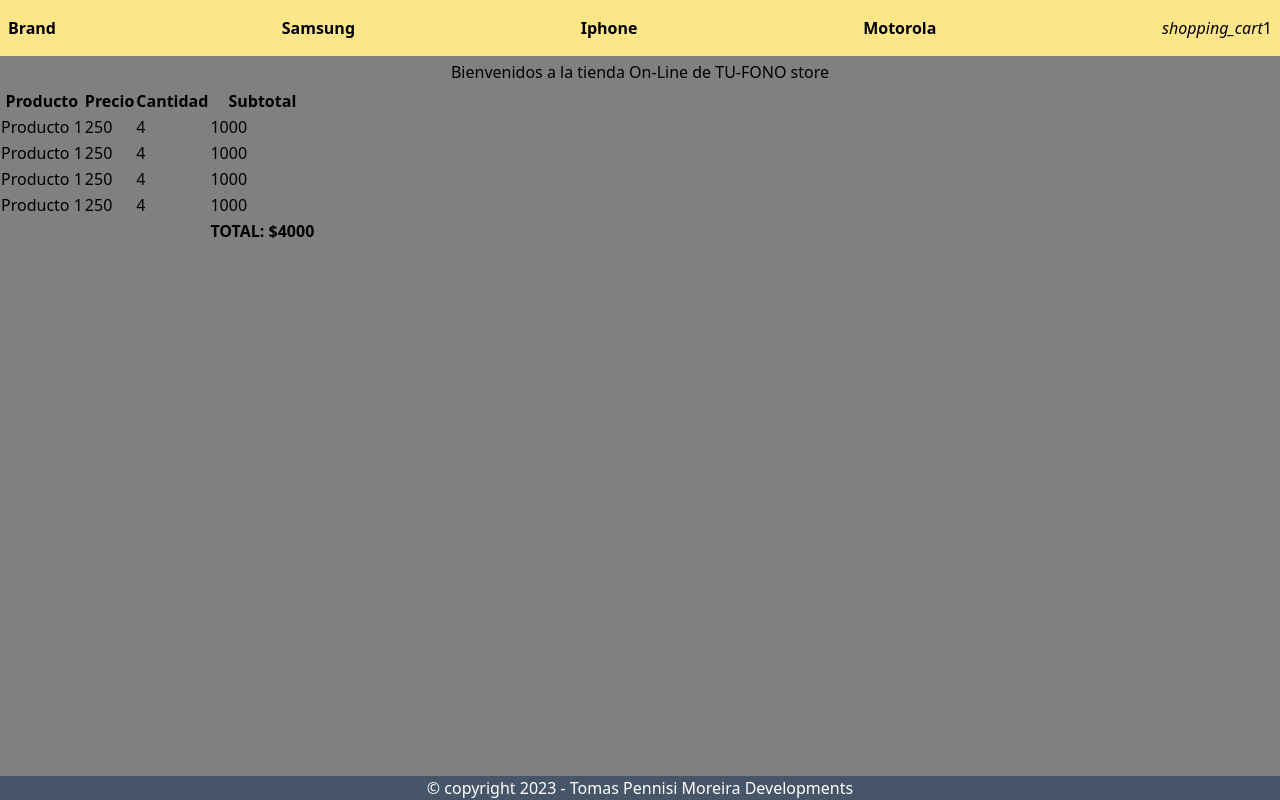
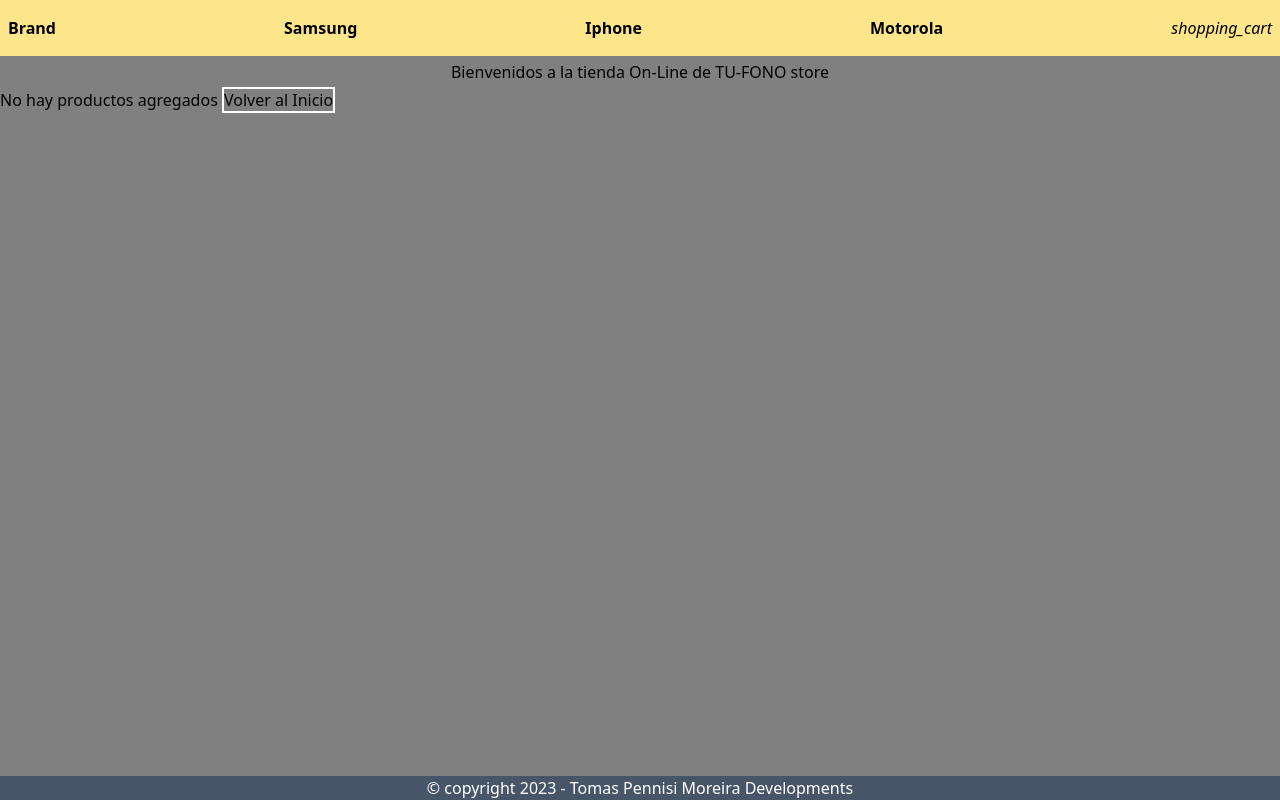
Before and after one commit to moreiratomas22/PreEntrega1PennisiMoreira, a React (Create React App) app: page /cart in a window 1280 px wide. Built offline with nearby package versions, Linux system fonts and the light colour scheme.

Commit message:
Renderizado avanzado, cartWidget con numero de items, informe de carrito vacio

```diff
--- a/src/App.js
+++ b/src/App.js
@@ -18,8 +18,8 @@
         <Route path="/cart" element={<CartContainer />} />
       </Routes>
 
-      <Footer />
     </CartProvider>
+    <Footer />
     </BrowserRouter>
   );
 }
--- a/src/components/CartContainer/CartContainer.js
+++ b/src/components/CartContainer/CartContainer.js
@@ -1,16 +1,18 @@
 import { useContext } from "react"
 import CartTable from "../CartTable/CartTable"
 import { CartContext } from "../CartContext/CartContext"
+import { Link } from "react-router-dom"
 
 const CartContainer = () => {
 
     const {cart} = useContext(CartContext)
-    console.log(cart)
+    const cartLength = cart.length
     return (
-        <CartTable cart={cart}/>
+        <>
+        {(cartLength > 0) ? (<CartTable cart={cart}/>) : (<p>No hay productos agregados <Link to="/" className="border-solid border-2 border-white">Volver al Inicio</Link> </p>)}
+        </>
+
     )
 }
 
 export default CartContainer
-
-// DICE JOACO QUE AGREGUE PARA QUE SE VEA EL CARTTABLE, PERO QUE NECESITO USAR UN MAP(?)
--- a/src/components/CartContext/CartContext.js
+++ b/src/components/CartContext/CartContext.js
@@ -1,11 +1,11 @@
-import { createContext } from "react";
+import { createContext, useState } from "react";
 
 export const CartContext = createContext()
 const Provider = CartContext.Provider
 
 const CartProvider = (props) => {
 
-    const cart = []
+    const [cart, setCart] = useState([])
 
     const addToCart = (item, quantity) => {
         const newItem = {
@@ -13,21 +13,40 @@
             price: item.price,
             quantity: quantity,
         }
-        const validarItemEnArreglo = () => {
-            const index = cart.findIndex(item => item.title === newItem.title)
+
+        const index = cart.findIndex(item => item.title === newItem.title)
+        const isInCart = () => {
             return index !== -1
         }
-        if (validarItemEnArreglo()) {
-            const itemFiltrado = cart.find(item => item.title === newItem.title)
-            itemFiltrado.quantity += newItem.quantity
+        if (isInCart()) {
+            const array = [...cart]
+            array[index].quantity += quantity
+            setCart(array)
         } else {
-            cart.push(newItem)
+            setCart([...cart, newItem])
         }
+    }
+
+    const deleteItemCart = (item) => {
+        const index = cart.findIndex(searchItem => searchItem.title === item.title)
+        const array = [...cart]
+        array.splice(index, 1)
+        setCart(array)
+    }
+
+    const totalCalc = () => {
+        let acum = 0
+        cart.map(item => acum += item.price * item.quantity)
+        return acum
+    }
+
+    const clearCart = () => {
+        setCart([])
     }
 
 
     return (
-        <Provider value={{cart, addToCart}}>
+        <Provider value={{cart, addToCart, deleteItemCart, totalCalc, clearCart}}>
             {props.children}
         </Provider>
     )
--- a/src/components/CartTable/CartTable.js
+++ b/src/components/CartTable/CartTable.js
@@ -1,4 +1,10 @@
-const CartTable = () => {
+import { useContext } from "react"
+import { CartContext } from "../CartContext/CartContext"
+
+const CartTable = ({cart}) => {
+
+    const {totalCalc, deleteItemCart, clearCart} = useContext(CartContext)
+
     return(
         <table>
             <tbody>
@@ -11,39 +17,26 @@
                 <th> </th>
             </tr>
 
-            <tr>
-                <td>Producto 1</td>
-                <td>250</td>
-                <td>4</td>
-                <td>1000</td>
-            </tr>
+            {cart.map((item,index) => {
+                return (
+                    <tr key={index}>
+                        <td>{item.title}</td>
+                        <td>$ {item.price}</td>
+                        <td>{item.quantity}</td>
+                        <td>{item.price * item.quantity}</td>
+                        <td onClick={()=>deleteItemCart(item)}>Eliminar</td>
+                    </tr>
+                )
+            })}
 
-            <tr>
-                <td>Producto 1</td>
-                <td>250</td>
-                <td>4</td>
-                <td>1000</td>
-            </tr>
 
-            <tr>
-                <td>Producto 1</td>
-                <td>250</td>
-                <td>4</td>
-                <td>1000</td>
-            </tr>
-
-            <tr>
-                <td>Producto 1</td>
-                <td>250</td>
-                <td>4</td>
-                <td>1000</td>
-            </tr>
 
             <tr>
                 <td></td>
                 <td></td>
                 <td></td>
-                <th>TOTAL: $4000</th>
+                <th>TOTAL: $ {totalCalc()}</th>
+                <th onClick={clearCart}>Limpiar carrito</th>
             </tr>
             </tbody>
         </table>
--- a/src/components/ItemDetailConteiner/ItemDetailContainer.js
+++ b/src/components/ItemDetailConteiner/ItemDetailContainer.js
@@ -2,6 +2,7 @@
 import ItemDetail from "../itemDetail/ItemDetail";
 import { myPromise } from "../../utils/utils";
 import { useParams } from "react-router-dom";
+import Loader from "../Loader/Loader"
 
 const ItemDetailConteiner = () => {
   const [product, setProduct] = useState({});
@@ -28,7 +29,7 @@
     {!loader ? (
       <ItemDetail item={product} />
     ) : (
-      <h2>Cargandoooo......</h2>
+      <Loader />
     )}
     </>
   )
--- a/src/components/ItemListContainer/ItemListContainer.js
+++ b/src/components/ItemListContainer/ItemListContainer.js
@@ -2,10 +2,12 @@
 import {myPromise} from "../../utils/utils"
 import ItemList from "../ItemList/ItemList";
 import { useParams } from "react-router-dom";
+import Loader from "../Loader/Loader";
 
 const ItemListContainer = ({greeting}) => {
 
     const [products, setProducts] = useState([])
+    const [loader, setLoader] = useState(true)
     const { cId } = useParams()
 
     useEffect(()=>{
@@ -20,13 +22,20 @@
         .catch((err) => {
             console.log(err)
         })
+        .finally(()=>{
+            setLoader(false)
+        })
     },[cId])
 
 
     return (
         <>
             <h2>{greeting}</h2>
-            <ItemList items={products}/>
+            {loader ? (
+                <Loader />
+            ) : (
+                <ItemList items={products}/>
+            )}
         </>
     )
 }
--- /dev/null
+++ b/src/components/Loader/Loader.js
@@ -0,0 +1,8 @@
+import "./style.css"
+const Loader = () => {
+    return (
+        <div className="loader m-auto translate-y-56"></div>
+    )
+}
+
+export default Loader
--- /dev/null
+++ b/src/components/Loader/style.css
@@ -0,0 +1,16 @@
+.loader {
+    width: 60px;
+    aspect-ratio: 4;
+    --_g: no-repeat radial-gradient(circle closest-side,#000 90%,#0000);
+    background:
+      var(--_g) 0%   50%,
+      var(--_g) 50%  50%,
+      var(--_g) 100% 50%;
+    background-size: calc(100%/3) 100%;
+    animation: l7 1s infinite linear;
+  }
+  @keyframes l7 {
+      33%{background-size:calc(100%/3) 0%  ,calc(100%/3) 100%,calc(100%/3) 100%}
+      50%{background-size:calc(100%/3) 100%,calc(100%/3) 0%  ,calc(100%/3) 100%}
+      66%{background-size:calc(100%/3) 100%,calc(100%/3) 100%,calc(100%/3) 0%  }
+  }
--- /dev/null
+++ b/src/components/cartWidget/CartWidget.css
@@ -0,0 +1,5 @@
+.cartLength {
+    color: blue;
+    top: -17px;
+    right: 8px;
+}
--- a/src/components/cartWidget/CartWidget.js
+++ b/src/components/cartWidget/CartWidget.js
@@ -1,10 +1,15 @@
-import React from "react";
+import React, { useContext } from "react";
+import { CartContext } from "../CartContext/CartContext";
+import "./CartWidget.css"
 
 const CartWidget = () => {
+
+    const {cart} = useContext(CartContext)
     return (
-        <div>
+        <div className="relative">
             <i className="material-icons">shopping_cart</i>
-            <span>1</span>
+
+            {(cart.length>0) && (<p className="absolute cartLength"><span>{cart.length}</span></p>)}
         </div>
     )
 }
```
